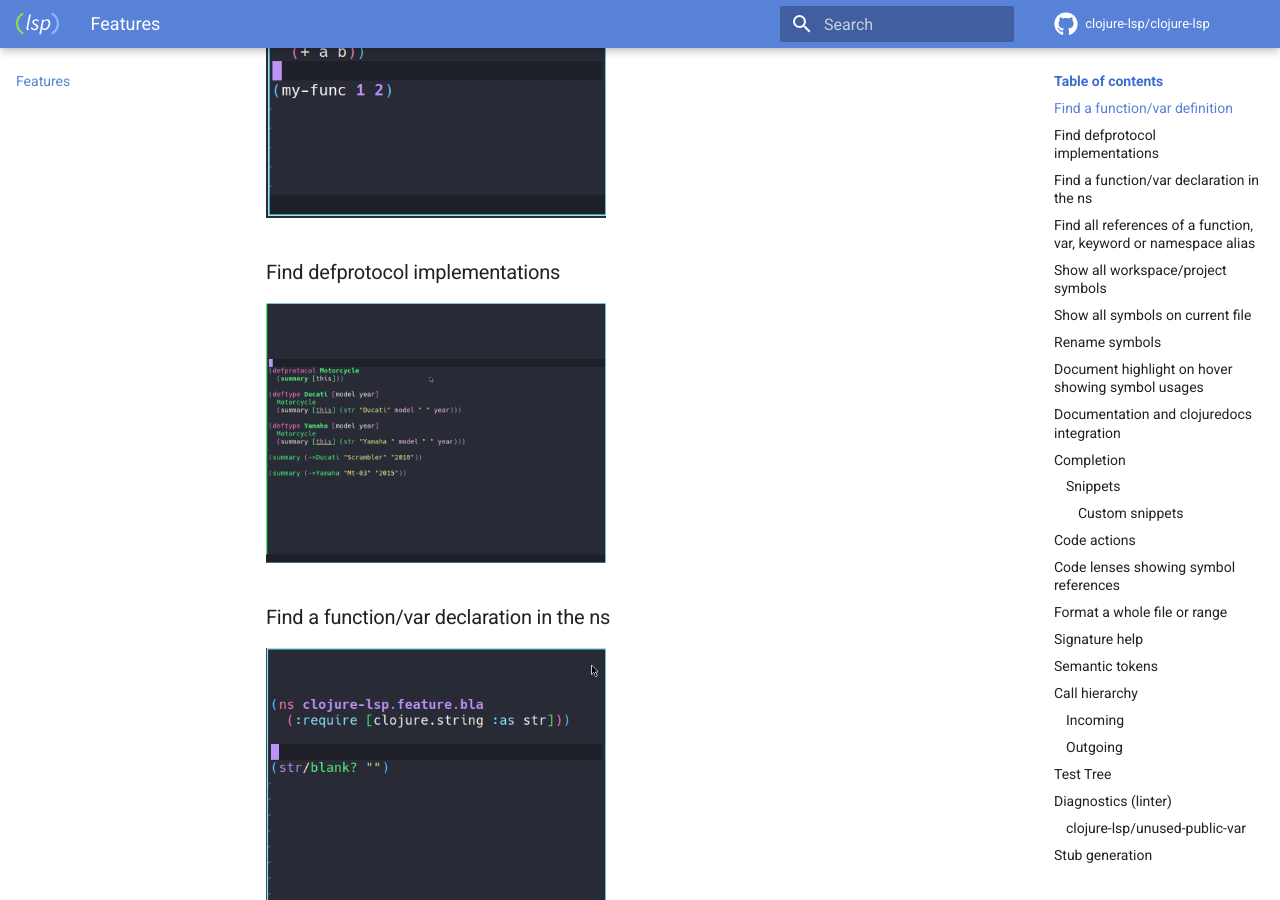
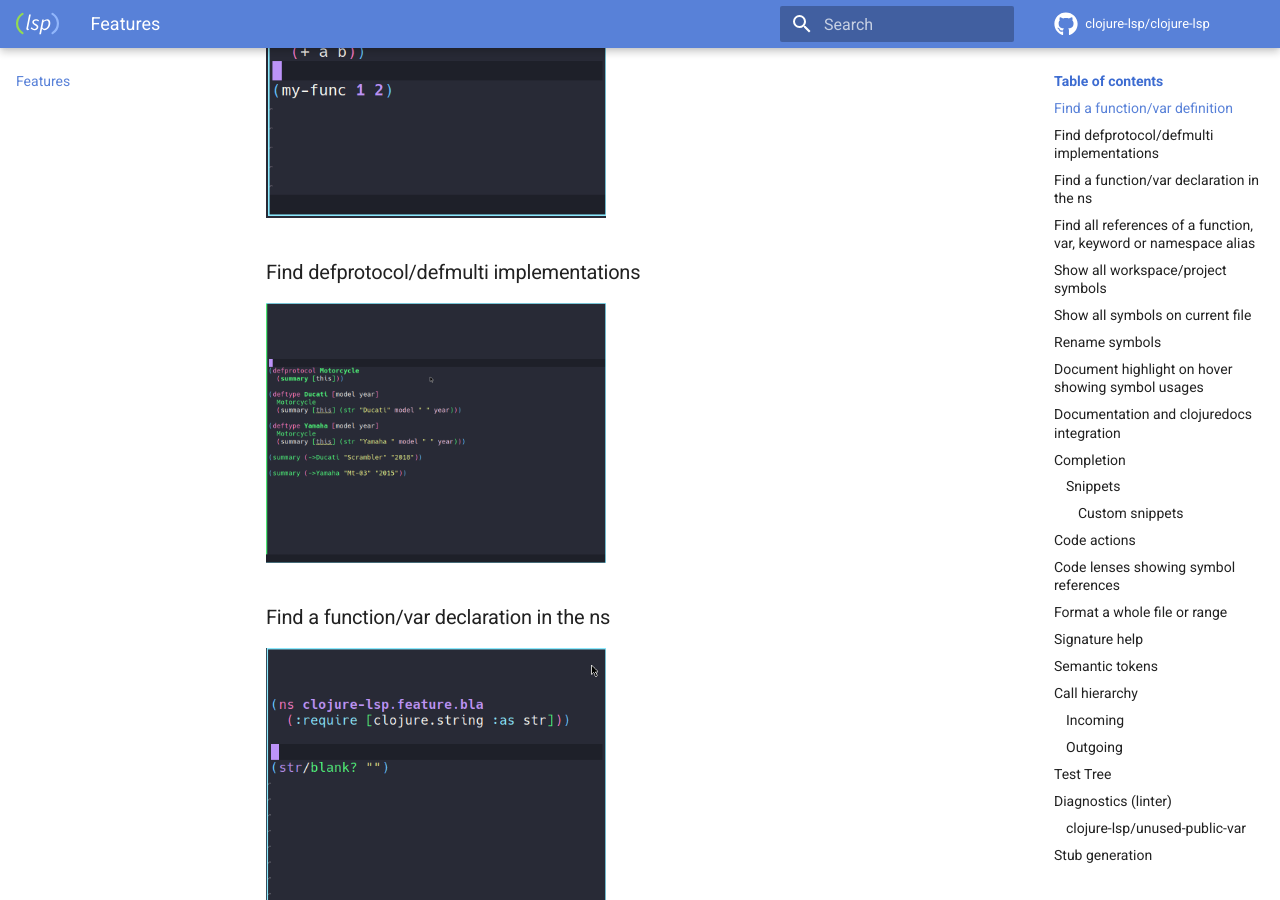
Before and after one commit to clojure-lsp/clojure-lsp, an MkDocs documentation site: the page built from docs/features.md, in a window 1280 px wide and 900 px high, scrolled down 509 px. Built offline with MkDocs 1.6.1 and Material for MkDocs 9.7.7, drawn with Linux system fonts in a browser that asks for light colours; comment, search, counter and statistics services are not loaded.

Commit message:
Add find-implementation feature to `defmulti` and `defmethod`.
Fixes #751

Make find-implementation of `defprotocol` names find its implementations and find-implementation on `deftype`/`defrecord` methods find other implementations.

```diff
--- a/docs/features.md
+++ b/docs/features.md
@@ -6,7 +6,7 @@ Above you can find all available features that clojure-lsp provides with example
 
 <img src="../images/features/find-definition.gif" width=340>
 
-### Find defprotocol implementations
+### Find defprotocol/defmulti implementations
 
 <img src="../images/features/find-implementation.gif" width=340>
 
```
Also changed, not shown: CHANGELOG.md (+2 -0 lines), 2 other files.
